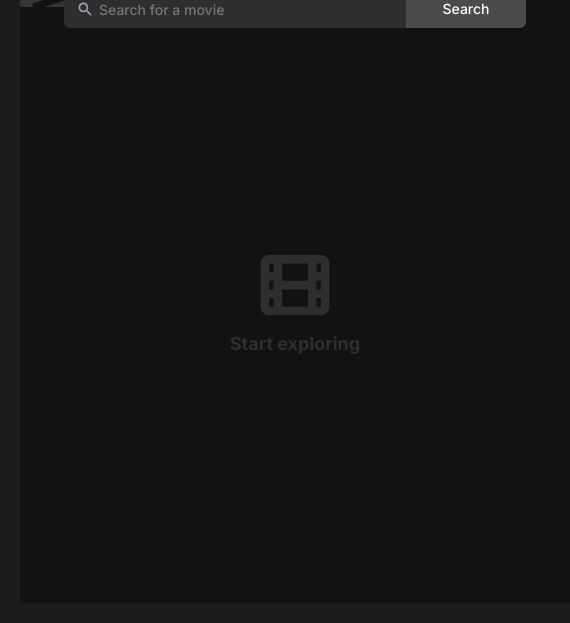
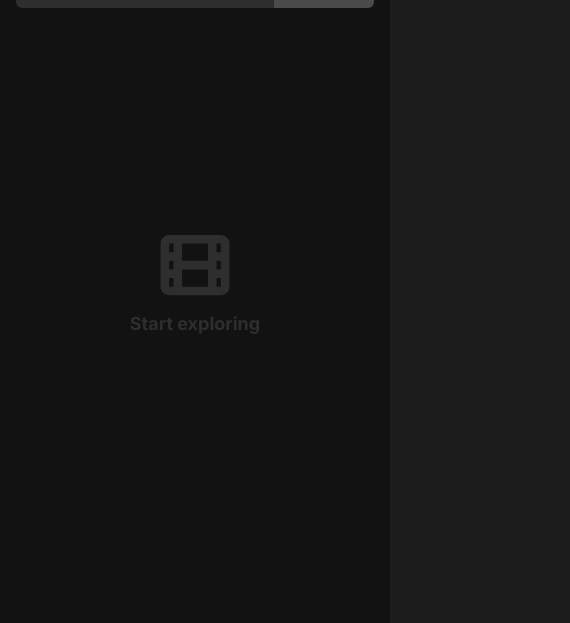
Before and after one commit to PrincessDaniel/movie-watchlist, a website built with Vite: page index.html in a window 390 px wide. Shown: the part 221-844 px from the top of the page, 570 px wide, since content can reach past the window. Built offline with nearby package versions, Linux system fonts and the light colour scheme.

Commit message:
more CSS styling for desktop and mobile

```diff
--- a/index.css
+++ b/index.css
@@ -18,7 +18,7 @@ body {
     min-height: 779px;
     height: auto;
     background-color: #121212;
-    margin: 20px;
+    margin: 0 auto;
     color: #FFFFFF;
     opacity: 1;
     font-family: "Inter", sans-serif;
@@ -96,6 +96,13 @@ header::before {
     letter-spacing: 0%;
     justify-content: space-between;
     margin-right: 20px;
+}
+
+#movies-placeholder,
+#watchlist-main {
+    width: 100%;
+    max-width: 550px;
+    margin: 0 auto;
 }
 
 
@@ -357,13 +364,47 @@ input {
     fill: #FEC654;
 }
 
-@media(min-width: 798px) {
-    html, body {
+@media (max-width: 600px) {
+
+    body {
+        width: 100%;
+        min-height: 100vh;
+        margin: 0;
+    }
+
+    header {
         width: 100%;
     }
 
+    main {
+        padding-top: 211px; /* keep your layout spacing */
+    }
+
+    .movie-list-container {
+        width: 100%;
+        padding: 0 16px;
+        box-sizing: border-box;
+    }
+
+    .movie-details {
+        width: 100%;
+    }
+
+    .movie-plot {
+        width: 100%;
+        padding-right: 0;
+    }
+
     form {
-        position: absolute;
-        margin-left: 44px;
+        padding: 0 16px;
+    }
+
+    input {
+        width: 100%;
+    }
+
+    #search-btn {
+        width: auto;
+        min-width: 100px;
     }
 }
```
